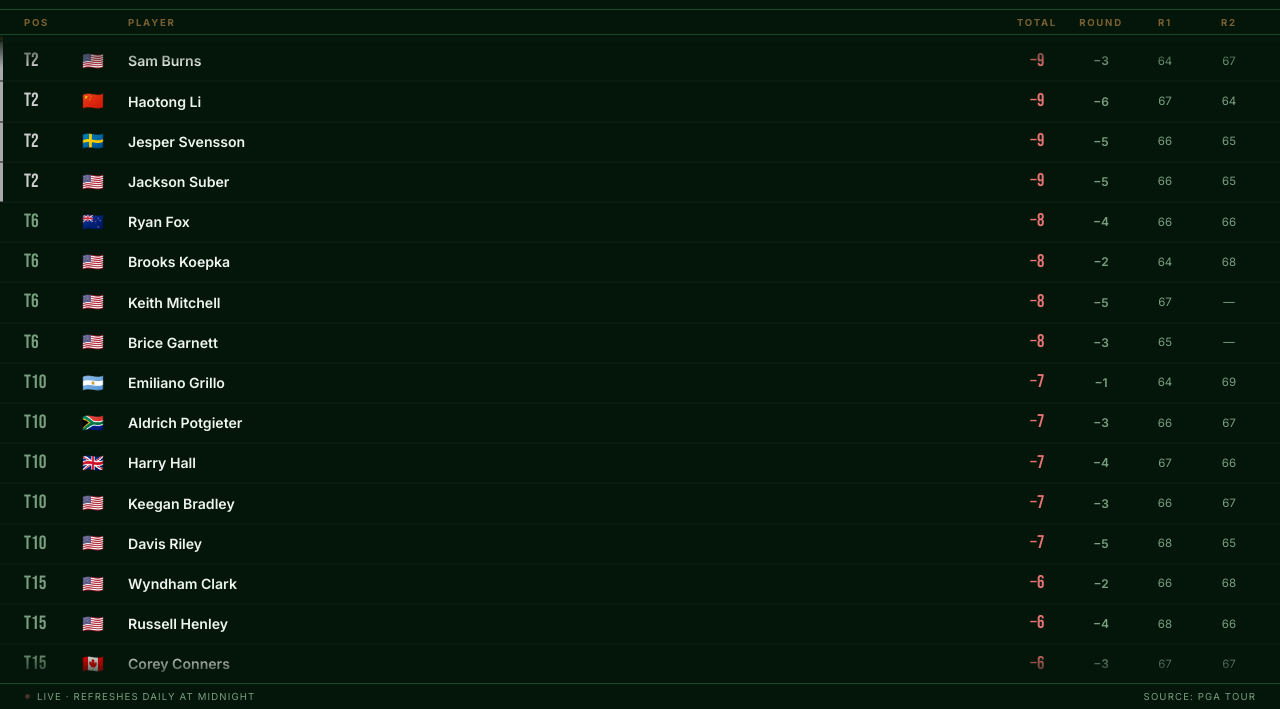
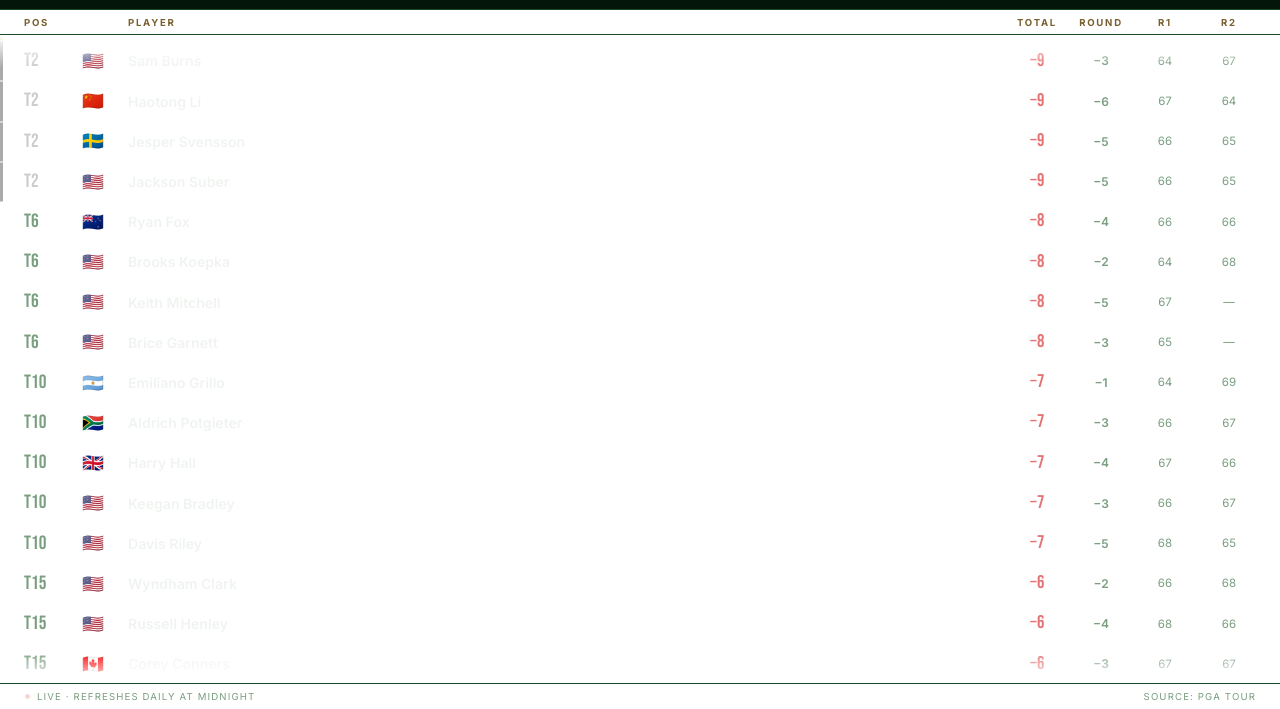
Before and after one commit to nancyamedeo-rgb/pga-leaderboard, a plain HTML site: page index.html in a window 1280 px wide. Shown: the part 91-800 px from the top of the page. Drawn offline with Linux system fonts and the light colour scheme.

Commit message:
Update index.html

```diff
--- a/index.html
+++ b/index.html
@@ -25,7 +25,7 @@
 
   html, body {
     width: 100%; height: 100%;
-    background: var(--bg);
+    background: transparent !important;
     color: var(--white);
     font-family: 'Inter', sans-serif;
     overflow: hidden;
@@ -118,6 +118,7 @@
     padding: 7px 24px 6px;
     border-bottom: 1px solid var(--border);
     flex-shrink: 0;
+    background: transparent;
   }
   .col-label {
     font-size: 0.6rem;
@@ -157,12 +158,13 @@
     gap: 0 10px;
     align-items: center;
     padding: 10px 24px;
-    border-bottom: 1px solid #112218;
+    border-bottom: 1px solid rgba(255,255,255,0.06);
     position: relative;
+    background: transparent;
   }
 
   /* Top-3 accent */
-  .row.p1 { background: #12280f; }
+  .row.p1 { background: rgba(201,168,76,0.08); }
   .row.p1::before { content:''; position:absolute; left:0;top:0;bottom:0; width:3px; background: var(--gold); }
   .row.p2::before { content:''; position:absolute; left:0;top:0;bottom:0; width:3px; background: #aaa; }
   .row.p3::before { content:''; position:absolute; left:0;top:0;bottom:0; width:3px; background: #cd7f32; }
@@ -231,6 +233,7 @@
     justify-content: space-between;
     align-items: center;
     flex-shrink: 0;
+    background: transparent;
   }
   .footer-note {
     font-size: 0.6rem;
```
